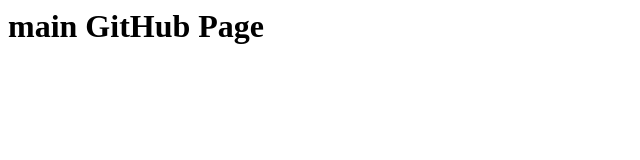
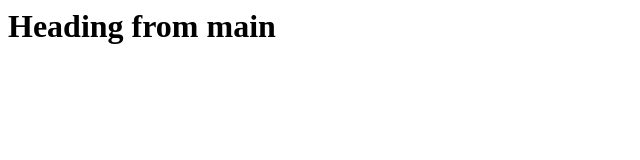
Before and after one commit to bantai-education-design/book-shoot-sandbox, a plain HTML site: page index.html in a window 1280 px wide. Shown: the whole page, without its empty margins (0-640 px from the left). Drawn offline with Linux system fonts and the light colour scheme.

Commit message:
Update heading in index.htmlChange heading on main for conflict shot

```diff
--- a/index.html
+++ b/index.html
@@ -1 +1 @@
-<h1>main GitHub Page</h1>
+<h1>Heading from main</h1></h1>
```
